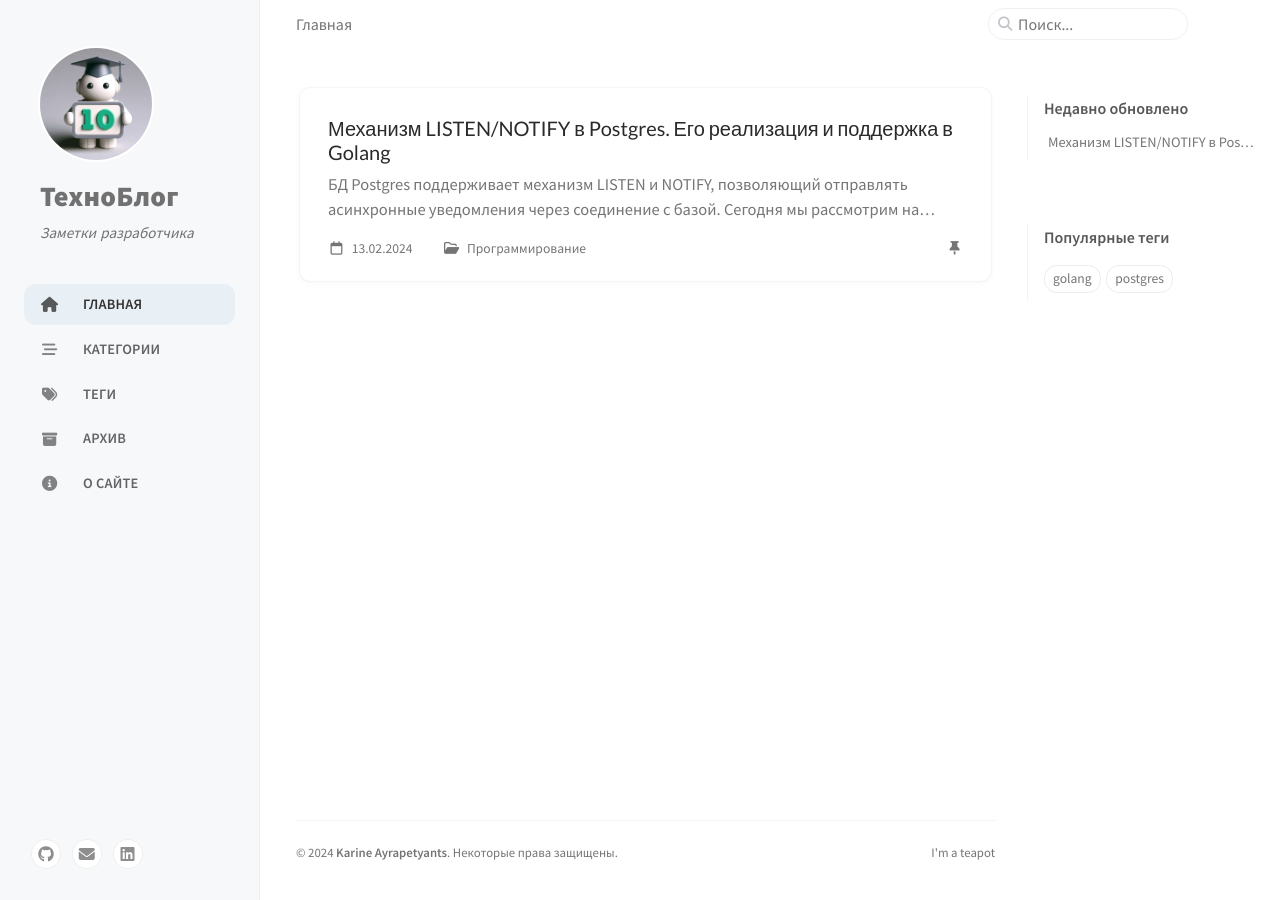
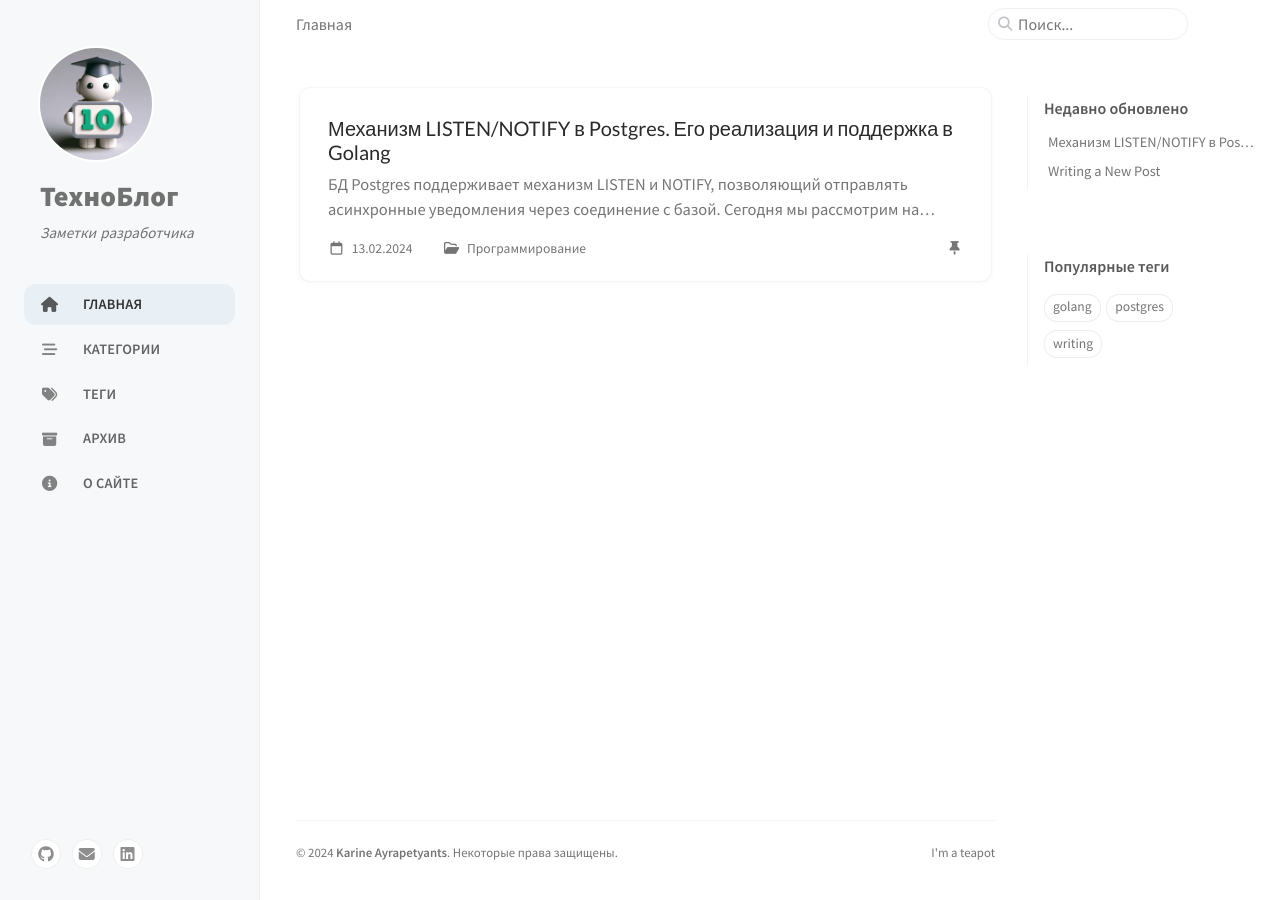
Before and after one commit to KarineAyrs/KarineAyrs.github.io, a Jekyll site: the page built from index.html, in a window 1280 px wide. Built offline with Jekyll 4.4.1, drawn with Linux system fonts in a browser that asks for light colours; cached includes are drawn as plain includes.

Commit message:
hide wnp from excluded

```diff
--- a/_config.yml
+++ b/_config.yml
@@ -198,7 +198,7 @@ exclude:
   - rollup.config.js
   - package*.json
   - _posts/2019-08-08-text-and-typography.md
-  - _posts/2019-08-08-write-a-new-post.md
+  # - _posts/2019-08-08-write-a-new-post.md
   - _posts/2019-08-11-customize-the-favicon.md
   - _posts/2019-08-09-getting-started.md
 jekyll-archives:
```
